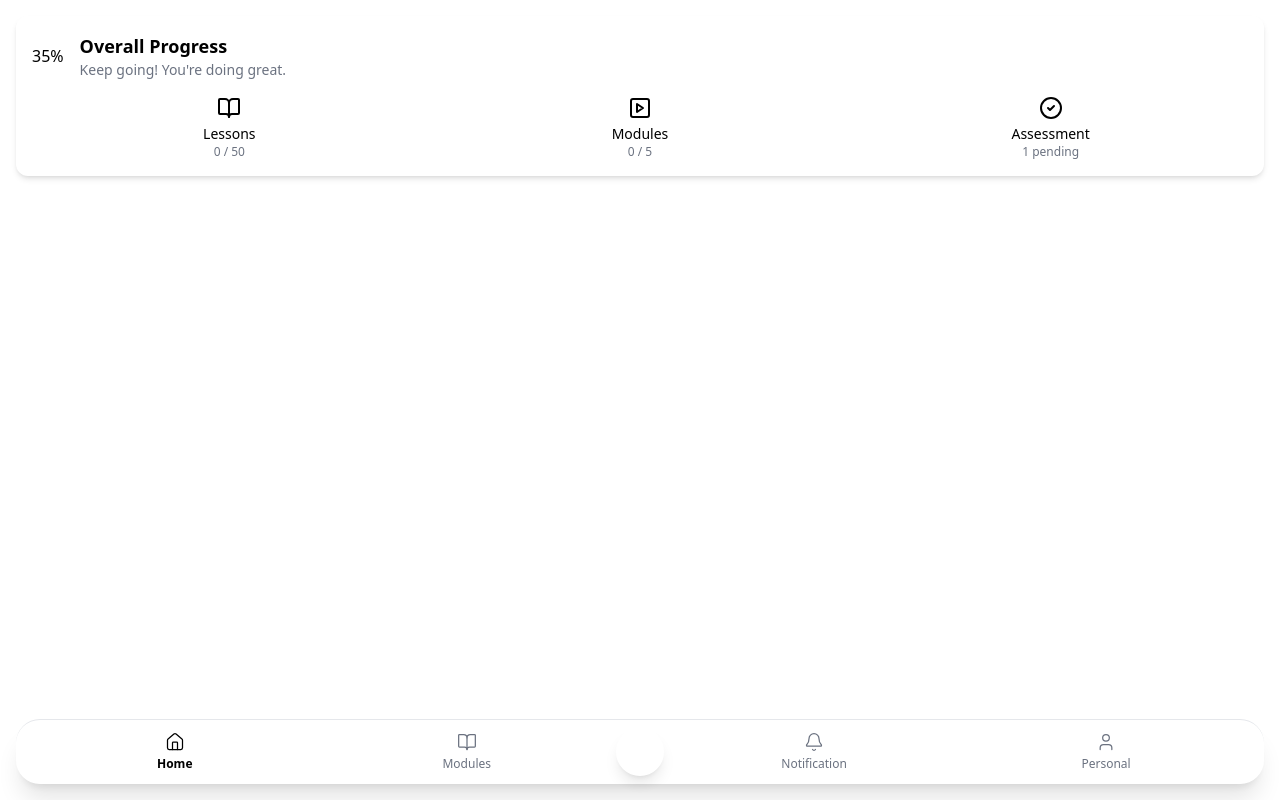
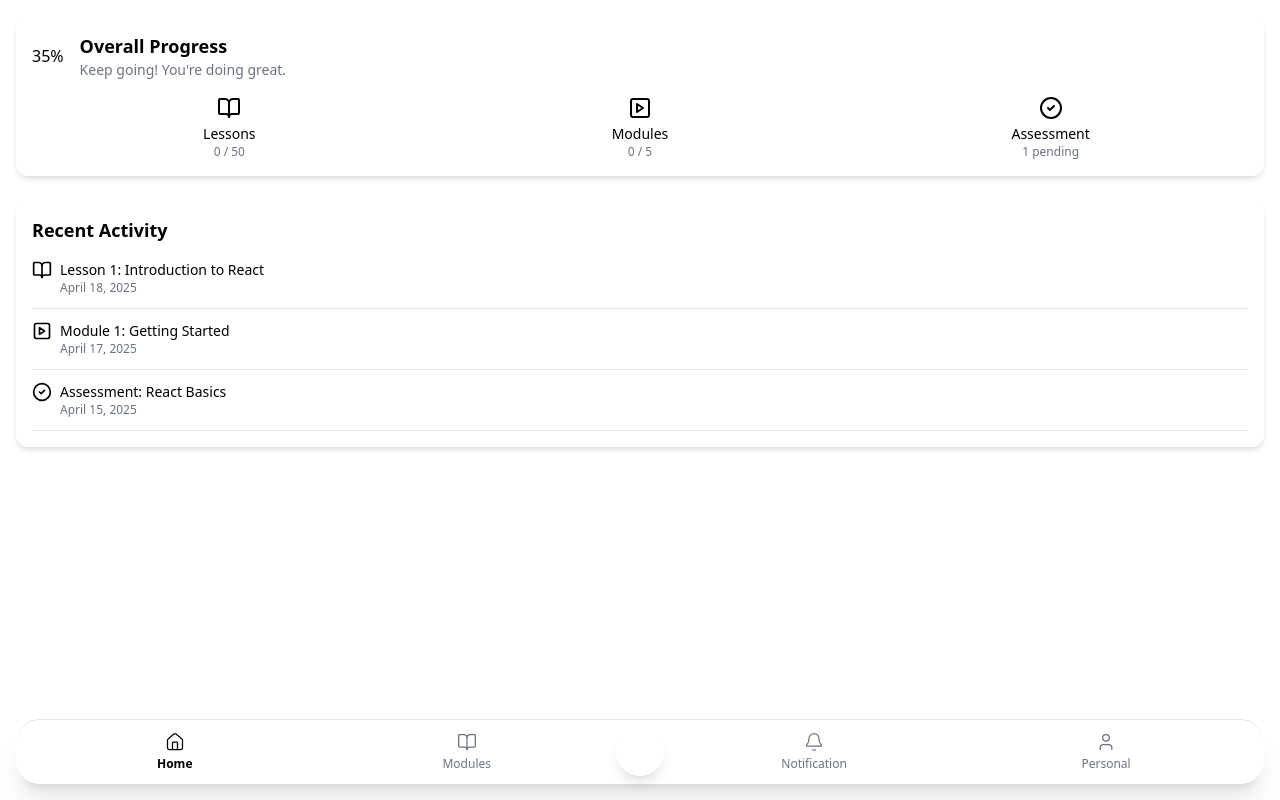
Before and after one commit to tortangChris/EduAR-IL, a React (Vite) app: page / in a window 1280 px wide. Built offline with nearby package versions, Linux system fonts and the light colour scheme.

Commit message:
add recent activity

```diff
--- /dev/null
+++ b/src/components/RecentActivity.jsx
@@ -0,0 +1,55 @@
+// components/RecentView.js
+import React from "react";
+import { BookOpen, PlaySquare, CircleCheck } from "lucide-react";
+
+const RecentActivity = () => {
+  const recentItems = [
+    {
+      type: "lesson",
+      title: "Lesson 1: Introduction to React",
+      date: "April 18, 2025",
+    },
+    {
+      type: "module",
+      title: "Module 1: Getting Started",
+      date: "April 17, 2025",
+    },
+    {
+      type: "assessment",
+      title: "Assessment: React Basics",
+      date: "April 15, 2025",
+    },
+  ];
+
+  const renderIcon = (type) => {
+    switch (type) {
+      case "lesson":
+        return <BookOpen className="w-5 h-5 text-primary mr-2" />;
+      case "module":
+        return <PlaySquare className="w-5 h-5 text-primary mr-2" />;
+      case "assessment":
+        return <CircleCheck className="w-5 h-5 text-primary mr-2" />;
+      default:
+        return null;
+    }
+  };
+
+  return (
+    <div className="bg-base-200 p-4 rounded-xl shadow-md mt-6">
+      <h2 className="text-lg font-bold mb-4">Recent Activity</h2>
+      <ul className="space-y-3">
+        {recentItems.map((item, index) => (
+          <li key={index} className="flex items-start border-b pb-3">
+            {renderIcon(item.type)}
+            <div>
+              <p className="font-medium text-sm">{item.title}</p>
+              <p className="text-xs text-gray-500">{item.date}</p>
+            </div>
+          </li>
+        ))}
+      </ul>
+    </div>
+  );
+};
+
+export default RecentActivity;
--- a/src/pages/Home.jsx
+++ b/src/pages/Home.jsx
@@ -1,5 +1,6 @@
 import React from "react";
 import ProgressCard from "../components/ProgressCard";
+import RecentActivity from "../components/RecentActivity";
 
 const Home = () => {
   const progress = 35;
@@ -7,6 +8,7 @@ const Home = () => {
   return (
     <div className="p-4">
       <ProgressCard progress={progress} />
+      <RecentActivity />
     </div>
   );
 };
```
